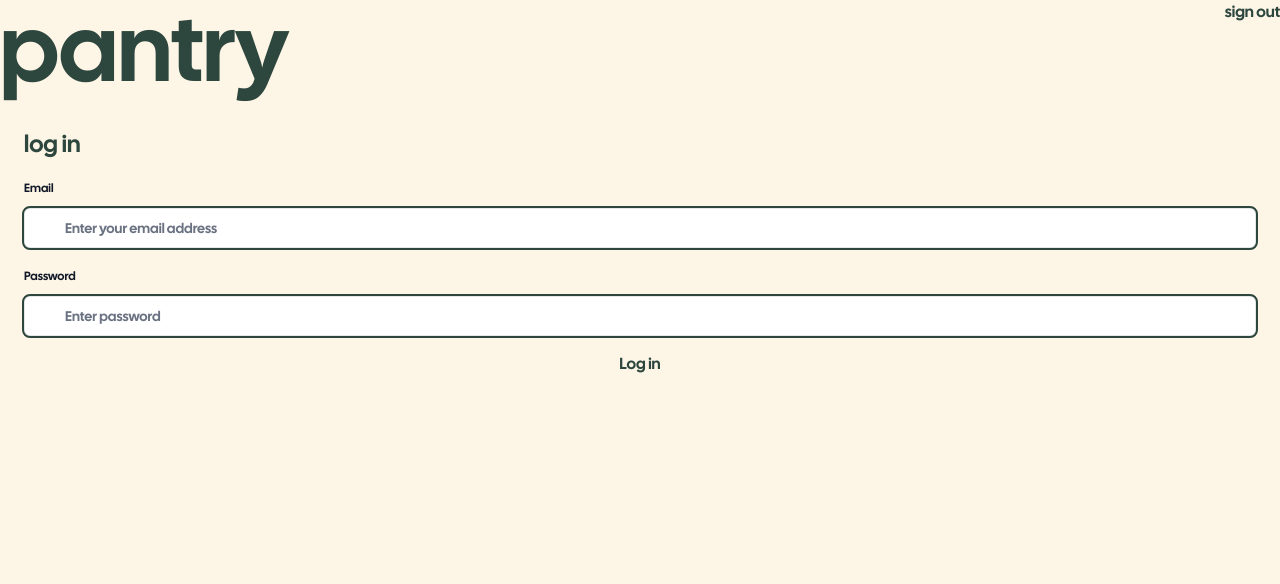
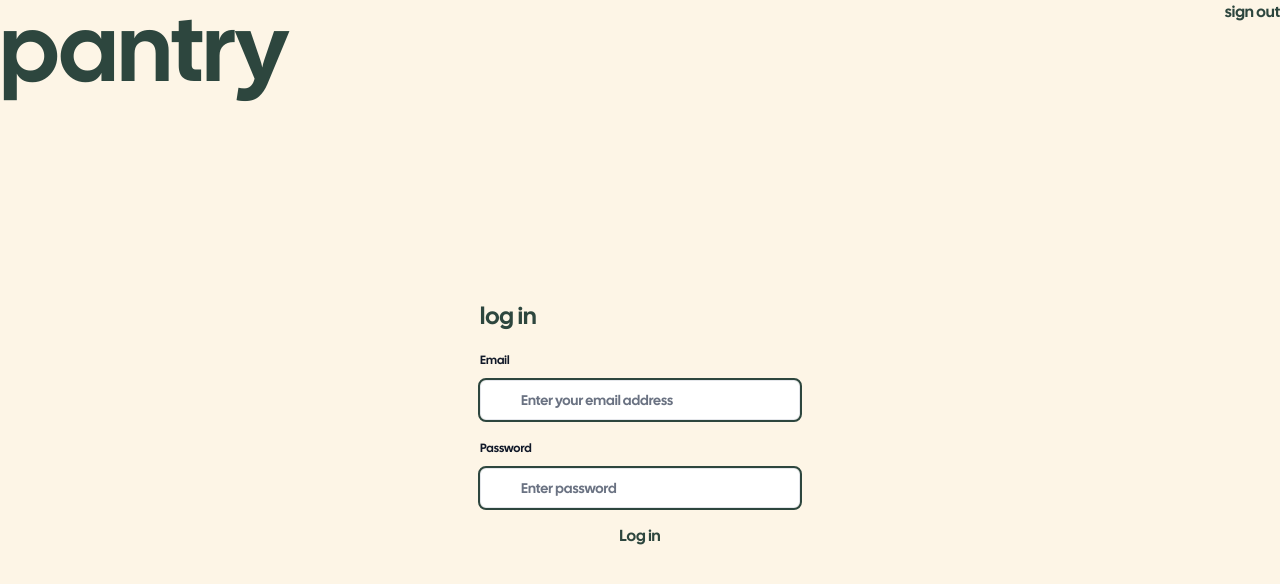
Before and after one commit to antflaherty/pantry, a Next.js app: page /login in a window 1280 px wide. Shown: the top 584 px of the page. Built offline with nearby package versions, Linux system fonts and the light colour scheme.

Commit message:
Centre the login form

```diff
--- a/app/login/page.tsx
+++ b/app/login/page.tsx
@@ -1,5 +1,11 @@
 import LoginForm from "@/app/ui/login-form";
 
 export default function LoginPage() {
-  return <LoginForm></LoginForm>;
+  return (
+    <main className="flex items-center justify-center md:h-screen">
+      <div className="relative mx-auto flex w-full max-w-[400px] flex-col space-y-2.5 p-4 md:-mt-32">
+        <LoginForm />
+      </div>
+    </main>
+  );
 }
```
